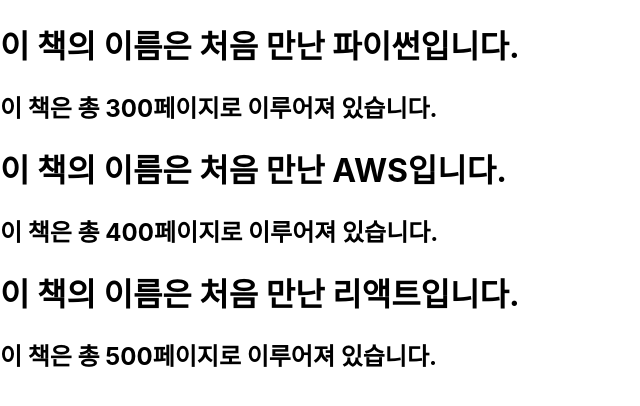
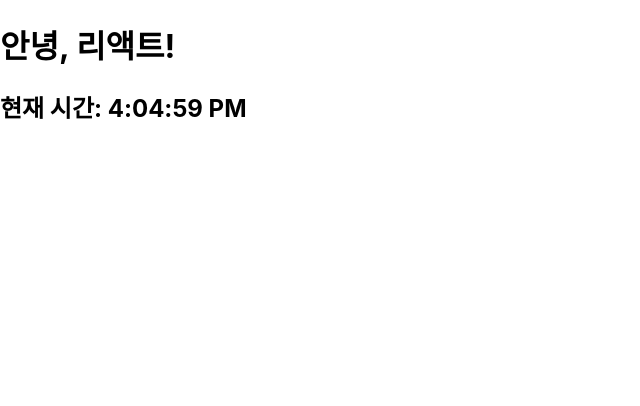
Before and after one commit to StopSoo/Stopsoo, a React (Create React App) app in the folder my-app/: page / in a window 1280 px wide. Shown: the top 406 px of the page, without its empty margins (0-640 px from the left). Built offline with nearby package versions, Linux system fonts and the light colour scheme.

Commit message:
231106 react study

```diff
--- a/my-app/src/chapter_03/Book.jsx
+++ b/my-app/src/chapter_03/Book.jsx
@@ -7,7 +7,7 @@
             <h1>{`이 책의 이름은 ${props.name}입니다.`}</h1>
             <h2>{`이 책은 총 ${props.numOfPage}페이지로 이루어져 있습니다.`}</h2>
         </div>
-    )
+    );
 }
 
 export default Book;
--- a/my-app/src/chapter_03/Library.jsx
+++ b/my-app/src/chapter_03/Library.jsx
@@ -2,13 +2,14 @@
 import Book from "./Book";
 
 function Library(props) {
+    // return ();   -> 괄호임 !
     return (
         <div>
             <Book name="처음 만난 파이썬" numOfPage={300} />
             <Book name="처음 만난 AWS" numOfPage={400} />
             <Book name="처음 만난 리액트" numOfPage={500} />
         </div>
-    )
+    );
 }
 
 export default Library;
--- /dev/null
+++ b/my-app/src/chapter_04/Clock.jsx
@@ -0,0 +1,13 @@
+import React from "react";
+
+function Clock(props) {
+    // return();    -> 괄호임 !!
+    return (
+        <div>
+            <h1>안녕, 리액트!</h1>
+            <h2>현재 시간: {new Date().toLocaleTimeString()}</h2>
+        </div>
+    );
+}
+
+export default Clock;
--- a/my-app/src/index.js
+++ b/my-app/src/index.js
@@ -1,18 +1,30 @@
+// 실제 화면에 렌더링하기 위한 파일
 import React from 'react';
-import ReactDOM from 'react-dom/client';
+import ReactDOM from 'react-dom';
 import './index.css';
 import App from './App';
 import reportWebVitals from './reportWebVitals';
 
 import Library from './chapter_03/Library'; // Library component 가져오기
+// const root = ReactDOM.createRoot(document.getElementById('root'));
+// root.render(
+//   <React.StrictMode>
+//     {/* ReactDOM을 사용하여 root dom node에 rendering */}
+//     <Library />
+//   </React.StrictMode>
+// );
 
-const root = ReactDOM.createRoot(document.getElementById('root'));
-root.render(
-  <React.StrictMode>
-    {/* ReactDOM을 사용하여 root dom node에 rendering */}
-    <Library />
-  </React.StrictMode>
-);
+import Clock from './chapter_04/Clock';
+// 1000ms마다 Clock component를 root div에 rendering
+// ReactDOM.render(element, document.getElementById('root')); 형태
+setInterval(() => {
+  ReactDOM.render(
+    <React.StrictMode>
+      <Clock />
+    </React.StrictMode>,
+    document.getElementById('root')
+  );
+}, 1000); // 매초 화면에 새로운 element를 만들어서 렌더링
 
 // If you want to start measuring performance in your app, pass a function
 // to log results (for example: reportWebVitals(console.log))
```
